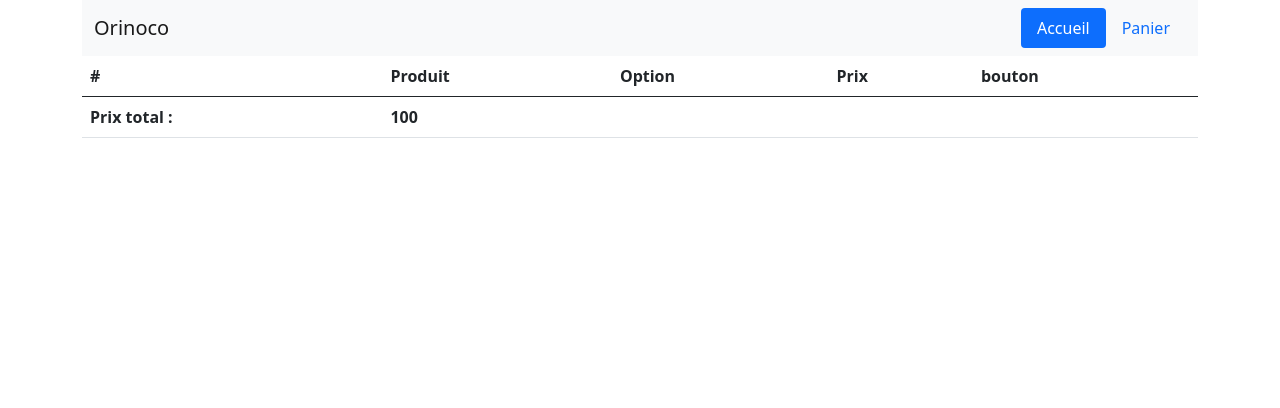
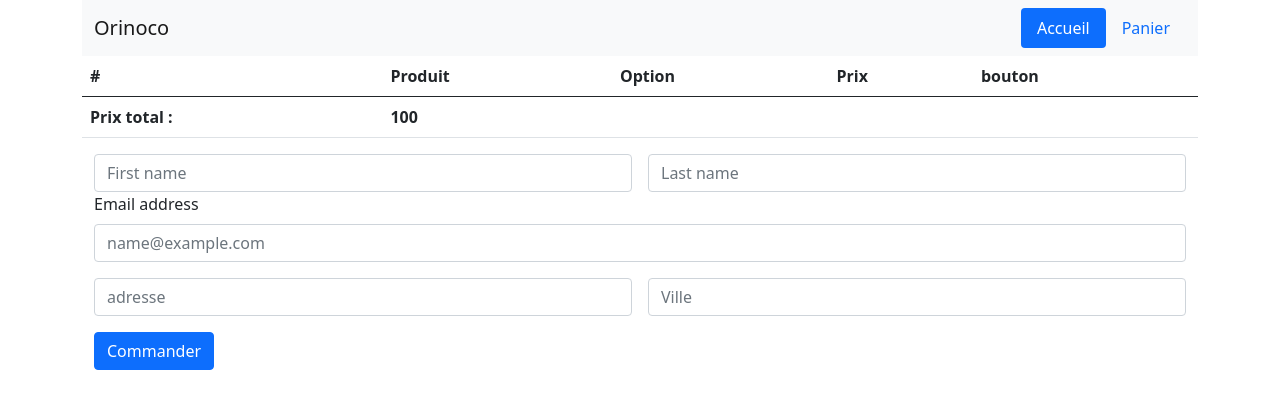
Before and after one commit to Arislb/Arislebechec_5_20072021, a plain HTML site: page frontend/panier.html in a window 1280 px wide. Drawn offline with nearby package versions, Linux system fonts and the light colour scheme; no server answers.

Commit message:
formulaire HTML

```diff
--- a/frontend/panier.html
+++ b/frontend/panier.html
@@ -58,7 +58,36 @@
                     </tbody>
                 </table>
             </div>
+            <div class="Formulaire">
+                <div class="row g-3">
+                    <div class="col">
+                        <input type="text" class="form-control" placeholder="First name" aria-label="First name">
+                    </div>
+                    <div class="col">
+                        <input type="text" class="form-control" placeholder="Last name" aria-label="Last name">
+                    </div>
+                </div>
+
+                <div class="mb-3">
+                    <label for="exampleFormControlInput1" class="form-label">Email address</label>
+                    <input type="email" class="form-control" id="exampleFormControlInput1"
+                        placeholder="name@example.com">
+                </div>
+                <div class="row g-3">
+                    <div class="col">
+                        <input type="text" class="form-control" placeholder="adresse" aria-label="adresse">
+                    </div>
+                    <div class="col">
+                        <input type="text" class="form-control" placeholder="Ville" aria-label="Ville">
+                    </div>
+                    <div class="col-12">
+                        <button type="submit" class="btn btn-primary">Commander</button>
+                    </div>
+                </div>
+
+            </div>
         </main>
+
         <footer>
         </footer>
     </div>
--- a/frontend/panier.js
+++ b/frontend/panier.js
@@ -40,7 +40,7 @@ if (produitenregistredanslocalstorage === null) {
         <td>${produitenregistredanslocalstorage[k].nomproduit}</td>
         <td>${produitenregistredanslocalstorage[k].optionproduit}</td>
         <td>${produitenregistredanslocalstorage[k].prix}</td>
-        <td><button class="btn-supprimer">Supprimer</button></td>
+        <td></td>
     </tr>
 
         `;
```
